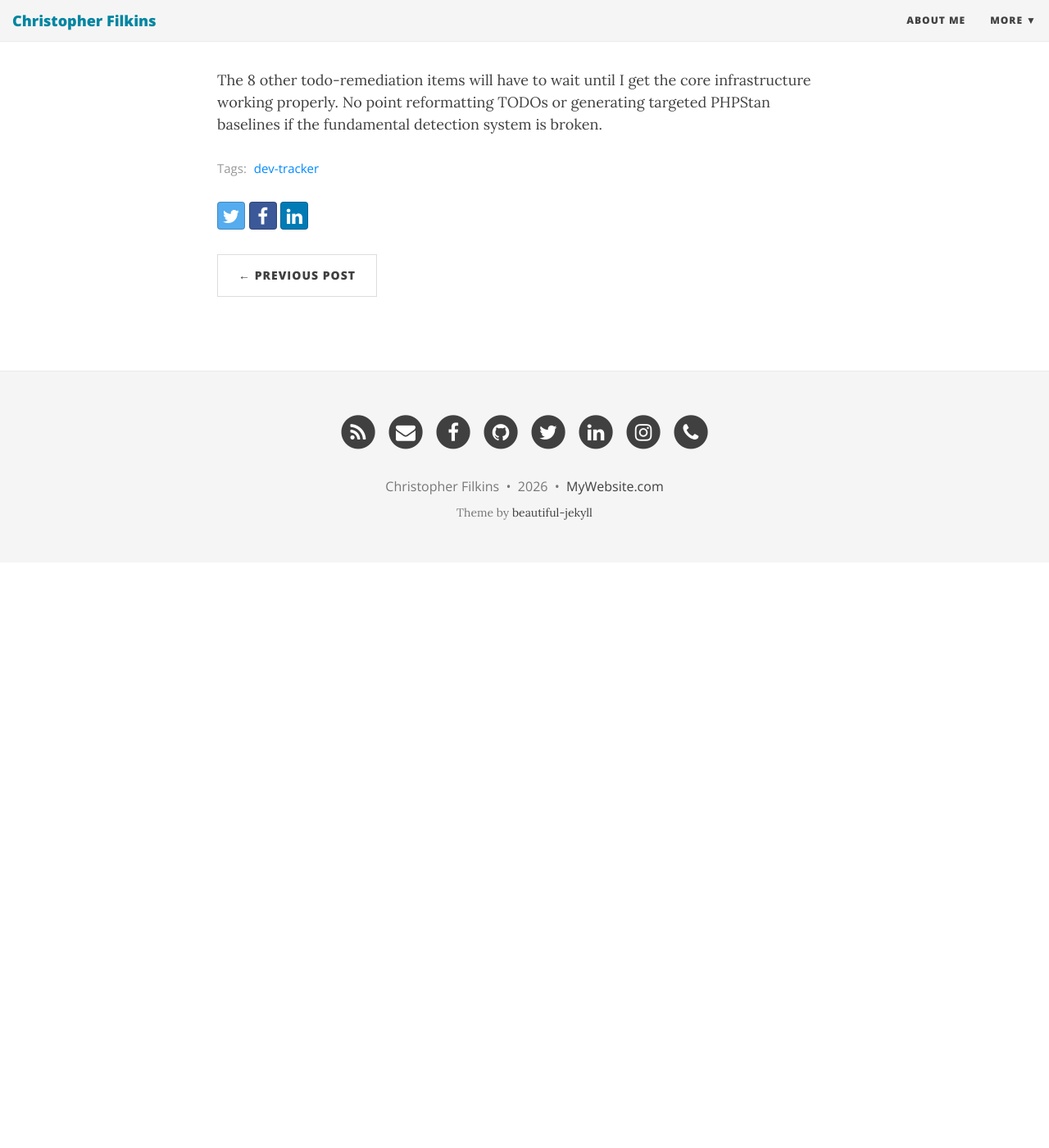
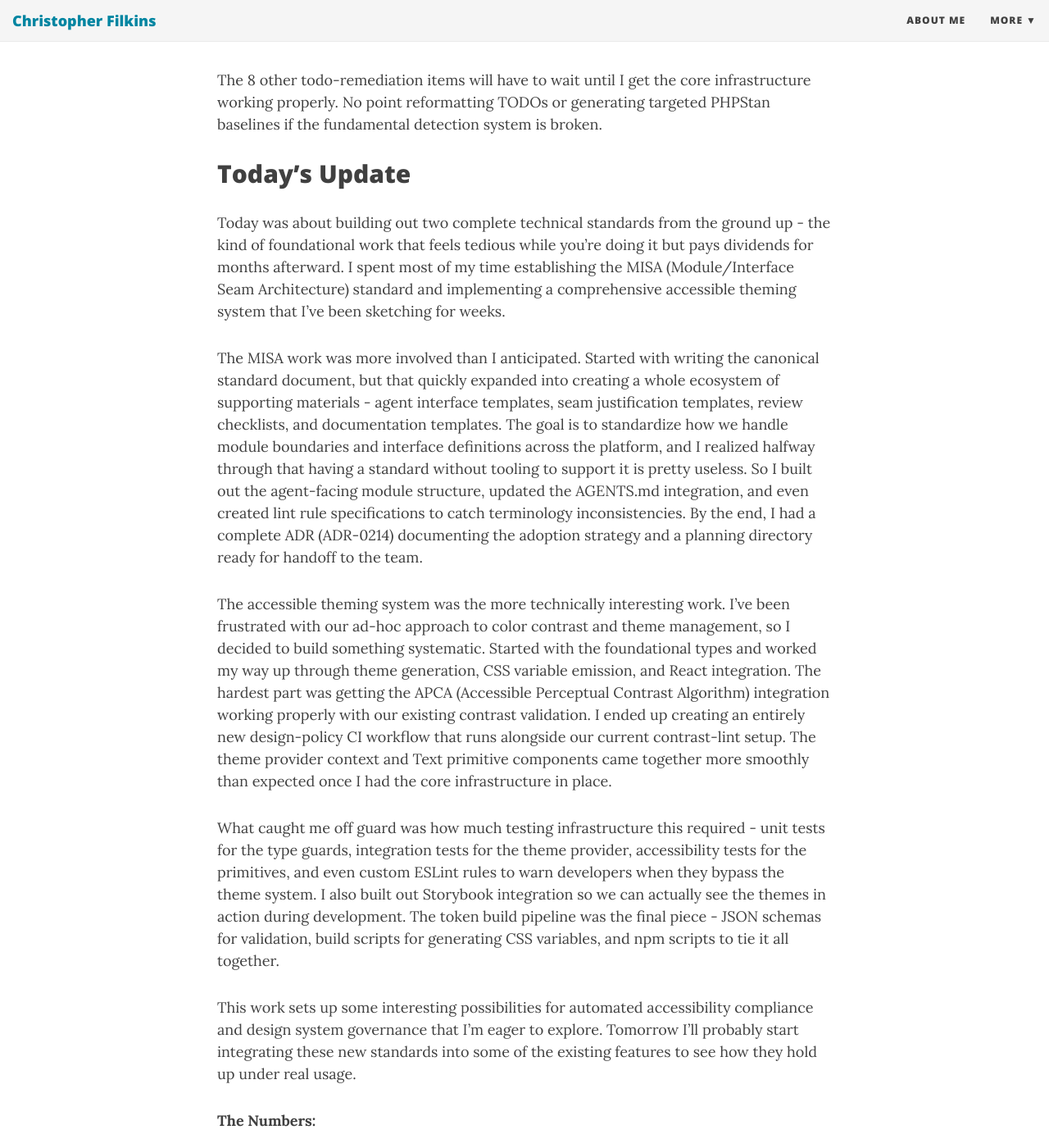
Before and after one commit to filchyboy/filchyboy.github.io, a Jekyll site: the page built from _posts/2026-04-28-daily-dev-log.md, in a window 1280 px wide and 1400 px high, scrolled down 1549 px. Shown: the whole window at 82% size. Built offline with Jekyll 4.4.1, drawn with Linux system fonts in a browser that asks for light colours; nearby versions of some CDN libraries; before the commit the page ends 2235 px from its top, so only the background shows below that; some of the changed text lies outside the part shown.

Commit message:
Update build-in-public update: Access Process

```diff
--- a/_posts/2026-04-28-daily-dev-log.md
+++ b/_posts/2026-04-28-daily-dev-log.md
@@ -38,4 +38,31 @@ The 8 other todo-remediation items will have to wait until I get the core infras
 <!-- plan-unit-ids: a11y-quick-ref,csp-alpine-audit,css-verify-reports,shopify-bulk-operations,shopify-metrics-consolidation,shopify-tombstone-service,todoremed-p0-fix-inventory-empty-todos-bug,todoremed-p0-replace-template-boilerplate -->
 <!-- SECTION: DAILY-PLAN END -->
 
+
+<!-- SECTION: ACCOMPLISHED START -->
+<!-- accomplished-generated: 2026-04-29T03:52:15.231767+00:00 -->
+
+## Today's Update
+
+Today was about building out two complete technical standards from the ground up - the kind of foundational work that feels tedious while you're doing it but pays dividends for months afterward. I spent most of my time establishing the MISA (Module/Interface Seam Architecture) standard and implementing a comprehensive accessible theming system that I've been sketching for weeks.
+
+The MISA work was more involved than I anticipated. Started with writing the canonical standard document, but that quickly expanded into creating a whole ecosystem of supporting materials - agent interface templates, seam justification templates, review checklists, and documentation templates. The goal is to standardize how we handle module boundaries and interface definitions across the platform, and I realized halfway through that having a standard without tooling to support it is pretty useless. So I built out the agent-facing module structure, updated the AGENTS.md integration, and even created lint rule specifications to catch terminology inconsistencies. By the end, I had a complete ADR (ADR-0214) documenting the adoption strategy and a planning directory ready for handoff to the team.
+
+The accessible theming system was the more technically interesting work. I've been frustrated with our ad-hoc approach to color contrast and theme management, so I decided to build something systematic. Started with the foundational types and worked my way up through theme generation, CSS variable emission, and React integration. The hardest part was getting the APCA (Accessible Perceptual Contrast Algorithm) integration working properly with our existing contrast validation. I ended up creating an entirely new design-policy CI workflow that runs alongside our current contrast-lint setup. The theme provider context and Text primitive components came together more smoothly than expected once I had the core infrastructure in place.
+
+What caught me off guard was how much testing infrastructure this required - unit tests for the type guards, integration tests for the theme provider, accessibility tests for the primitives, and even custom ESLint rules to warn developers when they bypass the theme system. I also built out Storybook integration so we can actually see the themes in action during development. The token build pipeline was the final piece - JSON schemas for validation, build scripts for generating CSS variables, and npm scripts to tie it all together.
+
+This work sets up some interesting possibilities for automated accessibility compliance and design system governance that I'm eager to explore. Tomorrow I'll probably start integrating these new standards into some of the existing features to see how they hold up under real usage.
+
+**The Numbers:**
+- Completed: 48 tasks
+- Feature areas: governed-design, process-standards, access-process
+
+
+<!-- Generated by dev-tracker publish_to_jekyll.py (AI mode) -->
+<!-- accomplished-date: 2026-04-28 -->
+<!-- unit-ids: gov-plan-readme,gov-plan-impl,misa-canonical-standard-doc,misa-agent-module,misa-review-checklist,misa-interface-template,misa-seam-template,misa-agent-interface-template,misa-agents-md-integration,misa-pr-template-update,misa-agents-readme-update,misa-lint-rules-spec,misa-adr-adoption,misa-markdown-lint,misa-link-validation,misa-planning-complete,cat-01-design-system-types,cat-02-contrast-pairs-policy,cat-03-runtime-token-guard,cat-04-install-apca-dependency,cat-05-theme-generator-types,cat-06-theme-generator,cat-07-css-variable-emitter,cat-08-apply-theme-utility,cat-09-theme-provider-context,cat-10-text-primitive,cat-11-ephemeral-contract,cat-12-ephemeral-renderer,cat-13-create-tokens-directories,cat-14-copy-token-schemas,cat-15-copy-default-intent,cat-16-copy-build-scripts,cat-17-add-npm-scripts,cat-18-verify-theme-build,cat-19-design-policy-workflow,cat-20-reconcile-contrast-workflows,cat-21-copy-adr-draft,cat-22-copy-agent-guidelines,cat-23-generated-css-gitignore,cat-24-theme-types-unit-tests,cat-25-theme-generator-unit-tests,cat-26-ephemeral-contract-tests,cat-27-theme-provider-integration-test,cat-28-accessibility-test-text-primitive,cat-29-design-system-index-barrel,cat-30-storybook-theme-decorator,cat-31-text-primitive-story,cat-32-eslint-rule-no-raw-colors -->
+
+<!-- accomplished-unit-ids: cat-01-design-system-types,cat-02-contrast-pairs-policy,cat-03-runtime-token-guard,cat-04-install-apca-dependency,cat-05-theme-generator-types,cat-06-theme-generator,cat-07-css-variable-emitter,cat-08-apply-theme-utility,cat-09-theme-provider-context,cat-10-text-primitive,cat-11-ephemeral-contract,cat-12-ephemeral-renderer,cat-13-create-tokens-directories,cat-14-copy-token-schemas,cat-15-copy-default-intent,cat-16-copy-build-scripts,cat-17-add-npm-scripts,cat-18-verify-theme-build,cat-19-design-policy-workflow,cat-20-reconcile-contrast-workflows,cat-21-copy-adr-draft,cat-22-copy-agent-guidelines,cat-23-generated-css-gitignore,cat-24-theme-types-unit-tests,cat-25-theme-generator-unit-tests,cat-26-ephemeral-contract-tests,cat-27-theme-provider-integration-test,cat-28-accessibility-test-text-primitive,cat-29-design-system-index-barrel,cat-30-storybook-theme-decorator,cat-31-text-primitive-story,cat-32-eslint-rule-no-raw-colors,gov-plan-impl,gov-plan-readme,misa-adr-adoption,misa-agent-interface-template,misa-agent-module,misa-agents-md-integration,misa-agents-readme-update,misa-canonical-standard-doc,misa-interface-template,misa-link-validation,misa-lint-rules-spec,misa-markdown-lint,misa-planning-complete,misa-pr-template-update,misa-review-checklist,misa-seam-template -->
+<!-- SECTION: ACCOMPLISHED END -->
 <!-- Generated by dev-tracker build_today_plan.py -->
```
